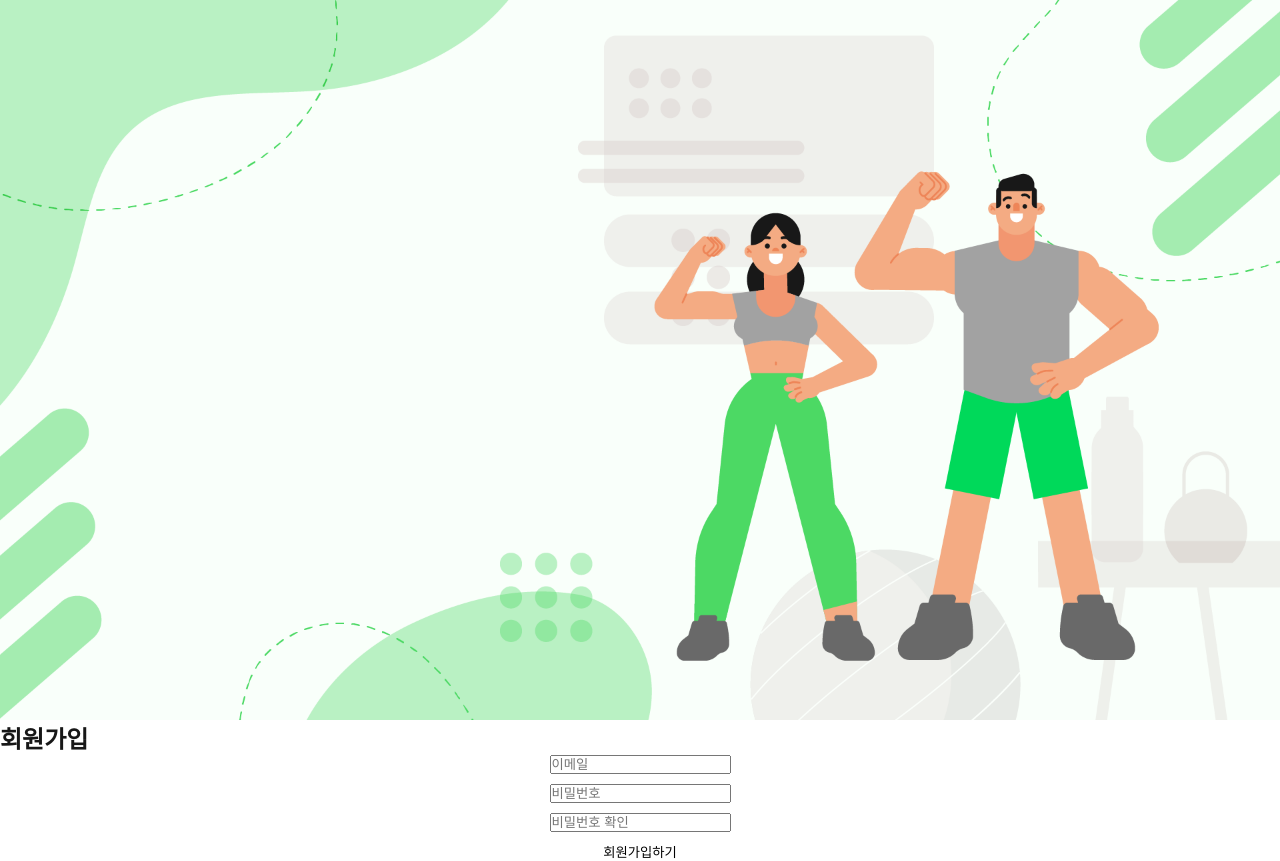
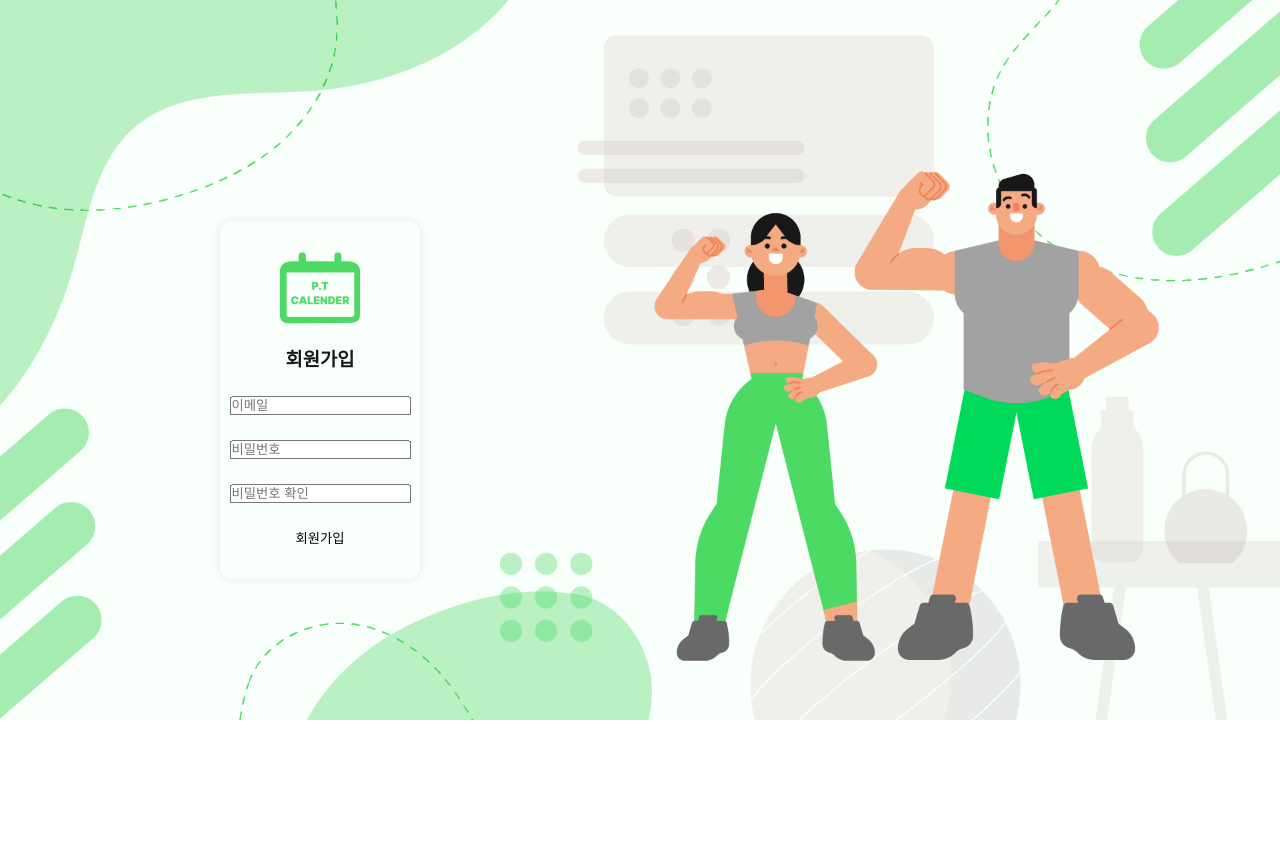
Before and after one commit to YuHyeonWook/health, a React (Vite) app: page /signup in a window 1280 px wide. After the commit the page ends 800 px from the top, so only its background shows below. Built offline with nearby package versions, Linux system fonts and the light colour scheme; a web font is replaced by a local one.

Commit message:
design: 회원가입 스타일 추가함

```diff
--- a/src/pages/SignUp.tsx
+++ b/src/pages/SignUp.tsx
@@ -4,15 +4,42 @@ import { auth } from '@/firebase';
 import { useNavigate } from 'react-router-dom';
 import styled from 'styled-components';
 import bgLogin from '@/assets/images/bg-login.png';
+import logo from '@/assets/images/logo.png';
 
-const SignUpForm = styled.form`
+const SignForm = styled.form`
+  display: flex;
+  position: absolute;
+  top: 50%;
+  left: 25%;
+  transform: translate(-50%, -50%);
+
+  flex-direction: column;
+  align-items: center;
+  justify-content: center;
+  width: auto;
+  height: auto;
+`;
+
+const SignSection = styled.section`
   display: flex;
   flex-direction: column;
   align-items: center;
   justify-content: center;
-  gap: 1rem;
-  width: 100%;
-  height: auto;
+  gap: 2.5rem;
+  border: 1px solid var(--color-white);
+  padding: 3rem;
+  border-radius: 1rem;
+  box-shadow: 0 0 10px 0 rgba(0, 0, 0, 0.1);
+  width: 20rem;
+  height: 80%;
+`;
+
+const BgLoginImg = styled.img`
+  position: relative;
+`;
+
+const LogoImg = styled.img`
+  width: 8rem;
 `;
 
 const SignUp = () => {
@@ -37,9 +64,11 @@ const SignUp = () => {
 
   return (
     <div>
-      <img src={bgLogin} alt="회원가입 화면 이미지" />
-      <h2>회원가입</h2>
-      <SignUpForm onSubmit={handleSignUp}>
+      <BgLoginImg src={bgLogin} alt="회원가입 화면 이미지" />
+      <SignForm onSubmit={handleSignUp}>
+        <SignSection>
+          <LogoImg src={logo} alt="로고 이미지" />
+          <h3>회원가입</h3>
           <input type="email" placeholder="이메일" value={email} onChange={(event) => setEmail(event.target.value)} />
           <input
             type="password"
@@ -53,8 +82,9 @@ const SignUp = () => {
             value={confirmPassword}
             onChange={(event) => setConfirmPassword(event.target.value)}
           />
-        <button type="submit">회원가입하기</button>
-      </SignUpForm>
+          <button type="submit">회원가입</button>
+        </SignSection>
+      </SignForm>
       {error && <p>{error}</p>}
     </div>
   );
```
Lines whose indentation alone changed are shown as unchanged.
